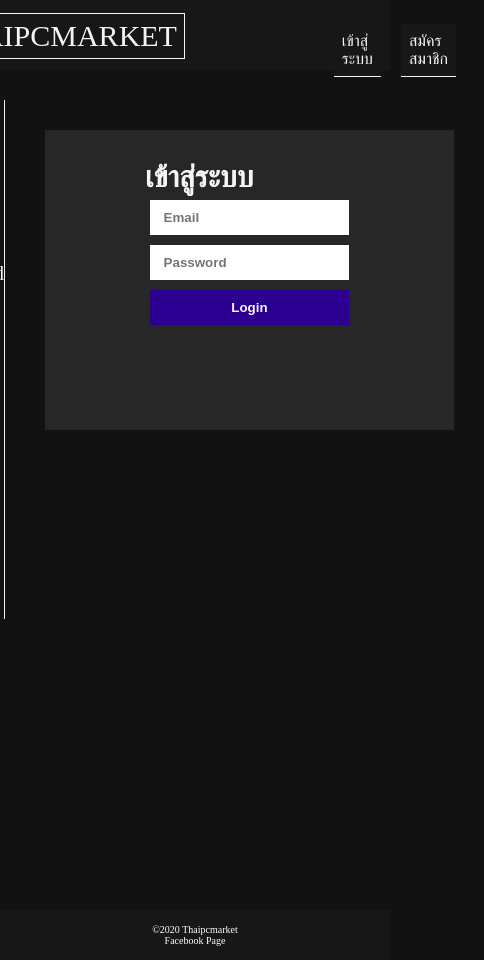
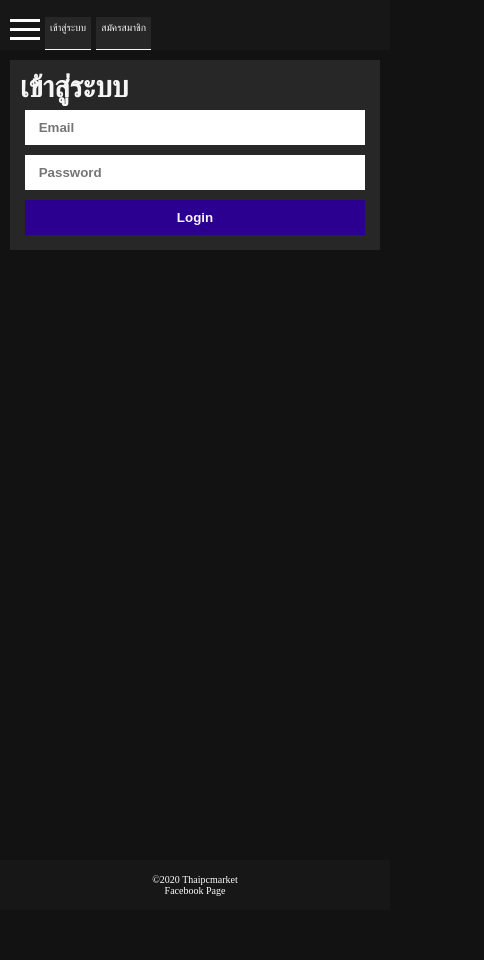
Before and after one commit to benzjakk/PCmarket, a React (Create React App) app in the folder pcmarket/: page /login in a window 390 px wide. Shown: the whole page, 484 px wide, since content can reach past the window. After the commit the page ends 910 px from the top, so only its background shows below. Built offline with nearby package versions, Linux system fonts and the light colour scheme; no server answers; the HTML template or start-up script is replaced by a standard one.

Commit message:
Mobile Friendly
Work

```diff
--- a/pcmarket/src/App.css
+++ b/pcmarket/src/App.css
@@ -11,3 +11,8 @@
   padding-bottom: 20px;
   height: 100%;
 }
+@media only screen and (max-width: 800px) {
+  .mainBody {
+    margin-top: 50px;
+  }
+}
--- a/pcmarket/src/component/itemShow.jsx
+++ b/pcmarket/src/component/itemShow.jsx
@@ -63,7 +63,7 @@ class ItemShow extends Component {
             NO
           </button>
           <button
-            style={{ backgroundColor: "red", color: "white" }}
+            style={{ backgroundColor: "#de4463", color: "white" }}
             onClick={this.handleDelete}
           >
             YES
@@ -74,7 +74,7 @@ class ItemShow extends Component {
       return (
         <div style={{ display: "flex", flexDirection: "column" }}>
           <img src={loadingPic} width="100" height="70"></img>
-          <label>กำลังลบรายการ</label>
+          <label style={{color:"whitesmoke"}}>กำลังลบรายการ</label>
         </div>
       );
     }
--- a/pcmarket/src/component/loginForm.jsx
+++ b/pcmarket/src/component/loginForm.jsx
@@ -7,6 +7,7 @@ class LoginForm extends React.Component {
     super(props);
 
     this.state = {
+      showMenu: false,
       email: "",
       password: "",
       currentUser: null,
--- a/pcmarket/src/component/navTab.jsx
+++ b/pcmarket/src/component/navTab.jsx
@@ -30,8 +30,8 @@ class NavTab extends Component {
       );
     }
     return (
-      <section style={{ marginBottom: "100px" }}>
-        <TopBarWeb />
+      <section style={{ marginBottom: "0px" }}>
+        <TopBarMobile />
       </section>
     );
   }
--- a/pcmarket/src/component/style/cateBarstyles.css
+++ b/pcmarket/src/component/style/cateBarstyles.css
@@ -25,3 +25,8 @@
   background-color: #272727;
   color: white;
 }
+@media only screen and (max-width: 800px) {
+  .sidebar {
+    display: none;
+  }
+}
--- a/pcmarket/src/component/style/commentstyles.css
+++ b/pcmarket/src/component/style/commentstyles.css
@@ -22,8 +22,7 @@
 }
 @media only screen and (max-width: 800px) {
   .comment {
-    margin-left: 15px;
-    margin-top: -20px;
-    width: 70vw;
+    margin: 0;
+    width: 95%;
   }
 }
--- a/pcmarket/src/component/style/itemShowstyles.css
+++ b/pcmarket/src/component/style/itemShowstyles.css
@@ -41,20 +41,26 @@
 @media only screen and (max-width: 800px) {
   .secItemShow {
     flex-direction: column;
+    margin: 0;
+    width: 100vw;
   }
-  .itemShow b {
+  .showIMG {
     width: 100%;
   }
   .itemShow {
-    margin-left: 15px;
-
-    width: 70vw;
-  }
-  .showIMG {
-    margin-left: 15px;
-    width: 70vw;
-  }
-  .showIMG Img {
-    margin-left: 0;
+    width: 100%;
+    padding-left: 10px;
   }
 }
+@media only screen and (max-width: 650px) {
+  .showIMG Img {
+    width: 350px;
+    height: 550px;
+  }
+}
+@media only screen and (max-width: 400px) {
+  .showIMG Img {
+    width: 300px;
+    height: 500px;
+  }
+}
--- a/pcmarket/src/component/style/loginFormstyles.css
+++ b/pcmarket/src/component/style/loginFormstyles.css
@@ -36,3 +36,10 @@ button {
 .loginForm .caution {
   color: gold;
 }
+@media only screen and (max-width: 800px) {
+  .loginForm {
+    margin: 10px;
+
+    padding: 10px;
+  }
+}
--- a/pcmarket/src/component/style/topBarstyles.css
+++ b/pcmarket/src/component/style/topBarstyles.css
@@ -1,31 +1,50 @@
 .topBar {
   position: fixed;
+  height: 50px;
   width: 100%;
   top: 0;
+  display: flex;
+  justify-content: start;
 }
 .topBarMenu {
-  background-color: #2b0091;
+  top: 0;
+  margin-top: 50px;
+  position: fixed;
+  background-color: #171717;
   color: white;
   display: flex;
   flex-direction: column;
-  width: 100%;
+  width: 150px;
   height: 100%;
 }
 
 .topBarMenu a {
-  font-size: 18px;
+  font-size: 14px;
   padding-left: 10px;
-  padding-top: 20px;
-  padding-bottom: 20px;
+  padding-top: 15px;
+  padding-bottom: 15px;
   cursor: pointer;
   color: white;
   text-decoration: none;
   font-weight: bolder;
 }
-
+.topBarMenu a:hover {
+  background-color: #272727;
+}
+.topBar .authBut {
+  text-decoration: none;
+  color: whitesmoke;
+  background-color: #272727;
+  font-size: 14px;
+  margin-top: 17px;
+  padding: 5px;
+  border-bottom-style: solid;
+  border-bottom-width: 1px;
+  margin-left: 5px;
+}
 .menuIcon {
-  width: 35px;
-  height: 5px;
+  width: 30px;
+  height: 3px;
   background-color: white;
   margin: 6px 0;
 }
@@ -33,3 +52,45 @@
 .menuIconGroup {
   margin-left: 10px;
 }
+.topBar .loginFormTopMobile {
+  display: flex;
+  flex-direction: row;
+  align-items: baseline;
+}
+.topBar .loginFormTopMobile p {
+  color: whitesmoke;
+  margin-top: 20px;
+  font-size: 16px;
+}
+.topBar .loginFormTopMobile button {
+  margin-left: 5px;
+  background-color: #272727;
+  color: whitesmoke;
+  border-bottom-style: solid;
+  border-bottom-width: 1px;
+}
+.topBar h1 {
+  margin-right: 30vw;
+}
+
+@media only screen and (max-width: 700px) {
+  .topBar .authBut {
+    font-size: 10px;
+  }
+  .topBar h1 {
+    display: none;
+  }
+  .topBar .loginFormTopMobile {
+    margin-left: 30vw;
+  }
+}
+@media only screen and (max-width: 500px) {
+  .topBar .loginFormTopMobile {
+    margin-left: 20px;
+  }
+}
+@media only screen and (max-width: 400px) {
+  .topBar .loginFormTopMobile {
+    margin-left: 7px;
+  }
+}
--- a/pcmarket/src/component/style/uploadFormstyles.css
+++ b/pcmarket/src/component/style/uploadFormstyles.css
@@ -50,12 +50,11 @@ select {
 @media only screen and (max-width: 800px) {
   .uploadForm {
     margin: 10px;
-    border-radius: 20px;
+    border-radius: 0px;
     height: 100%;
     padding: 20px;
   }
   .uploadForm textarea {
-    width: 100%;
     height: 100px;
   }
 }
--- a/pcmarket/src/component/topBarMobile.jsx
+++ b/pcmarket/src/component/topBarMobile.jsx
@@ -2,9 +2,11 @@ import React, { Component, Fragment } from "react";
 import LoginForm from "./loginForm.jsx";
 import "./style/topBarstyles.css";
 import { BrowserRouter as Router, Switch, Route, Link } from "react-router-dom";
-class TopBarMobile extends Component {
-  state = { showMenu: false, title: "Market" };
+class TopBarMobile extends LoginForm {
 
+  handleUpload(){
+    window.location.href='/upload';
+  }
   showMenu() {
     return (
       <div className="topBarMenu">
@@ -41,37 +43,46 @@ class TopBarMobile extends Component {
         <Link onClick={this.closeMenu} to="/network" title="Network">
           Network
         </Link>
-        <Link onClick={this.closeMenu} to="/register" title="Register">
-          Register
-        </Link>
-        <LoginForm />
-        <button onClick={this.handleUpload}>Upload</button>
+
+
+
       </div>
     );
   }
-  handleUpload() {
-    document.location.href = "/upload";
-  }
+
   closeMenu = (e) => {
     this.setState({ showMenu: false, title: e.target.title });
   };
   triggerMenu = (e) => {
     this.setState({ showMenu: !this.state.showMenu });
   };
+  displayUser(){
+    return (
+      <div className="loginFormTopMobile">
+
+        <p>Hello, {this.state.currentUser.displayName}</p>
+        {this.state.emailVerified ? null : (
+          <p className="caution">Please verified your email !!</p>
+        )}
+        <button onClick={this.handleUpload}>Upload</button>
+        <button onClick={this.logout}>Logout</button>
+      </div>
+    );
+  }
   render() {
     return (
-      <Fragment>
+
         <div style={{ width: "100%" }}>
           <div
             className="topBar"
             style={{
-              backgroundColor: "#2b0091",
+              backgroundColor: "#171717",
               display: "flex",
               justifyItems: "space-between",
             }}
           >
             <div
-              style={{ marginTop: "10px" }}
+              style={{ marginTop: "13px" }}
               className="menuIconGroup"
               onClick={this.triggerMenu}
             >
@@ -82,12 +93,16 @@ class TopBarMobile extends Component {
             <h1
               style={{ color: "white", marginLeft: "10px", fontSize: "20px" }}
             >
-              {this.state.title}
+              THAIPCMARKET
             </h1>
+            {this.state.currentUser?this.displayUser():<Fragment><a href="/login" className="authBut"> เข้าสู่ระบบ</a>
+            <a href="/register" className="authBut" onClick={this.handleRegis}> สมัครสมาชิก</a></Fragment>}
+
           </div>
+          {this.state.showMenu ? this.showMenu() : null}
         </div>
-        {this.state.showMenu ? this.showMenu() : null}
-      </Fragment>
+
+
     );
   }
 }
--- a/pcmarket/src/component/uploadForm.jsx
+++ b/pcmarket/src/component/uploadForm.jsx
@@ -414,16 +414,19 @@ class UploadForm extends Component {
       }
     } else {
       return (
+        <div style={{marginTop:"100px",width:"100%",display:"flex",justifyContent:"center"}}>
         <b
           style={{
             color: "whitesmoke",
-            padding: "100px",
-            fontSize: "22px",
+
+            padding:"30px",
+            fontSize: "14px",
             backgroundColor:"#272727"
           }}
         >
           !!! กรุณา Login และ ยืนยันE-mail ก่อนทำการอัพโหลด !!!
         </b>
+        </div>
       );
     }
   }
```
